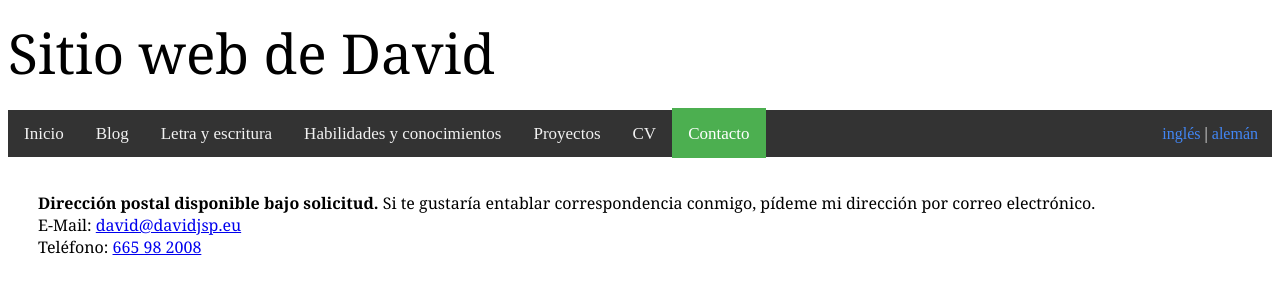
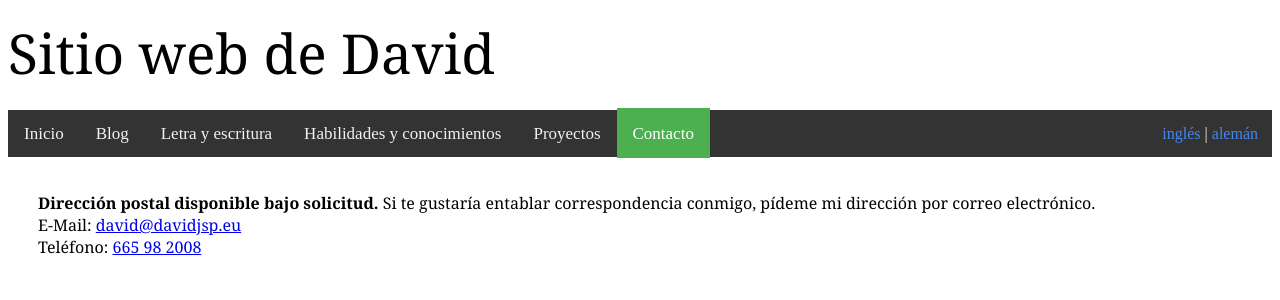
Before and after one commit to kalrish/website, a Jekyll site: the page built from es/contact.html, in a window 1280 px wide. Shown: the top 300 px of the page. Built offline with Jekyll 4.4.1, drawn with Linux system fonts in a browser that asks for light colours.

Commit message:
Remove CV page

```diff
--- a/_data/pages/english.json
+++ b/_data/pages/english.json
@@ -18,9 +18,6 @@
 		"permasub": "projects"
 	},
 	{
-		"title": "CV"
-	},
-	{
 		"title": "Contact",
 		"permasub": "contact"
 	}
--- a/_data/pages/german.json
+++ b/_data/pages/german.json
@@ -17,9 +17,6 @@
 		"title": "Projekte"
 	},
 	{
-		"title": "Lebenslauf"
-	},
-	{
 		"title": "Kontakt",
 		"permasub": "contact"
 	}
--- a/_data/pages/spanish.json
+++ b/_data/pages/spanish.json
@@ -17,9 +17,6 @@
 		"title": "Proyectos"
 	},
 	{
-		"title": "CV"
-	},
-	{
 		"title": "Contacto",
 		"permasub": "contact"
 	}
```
